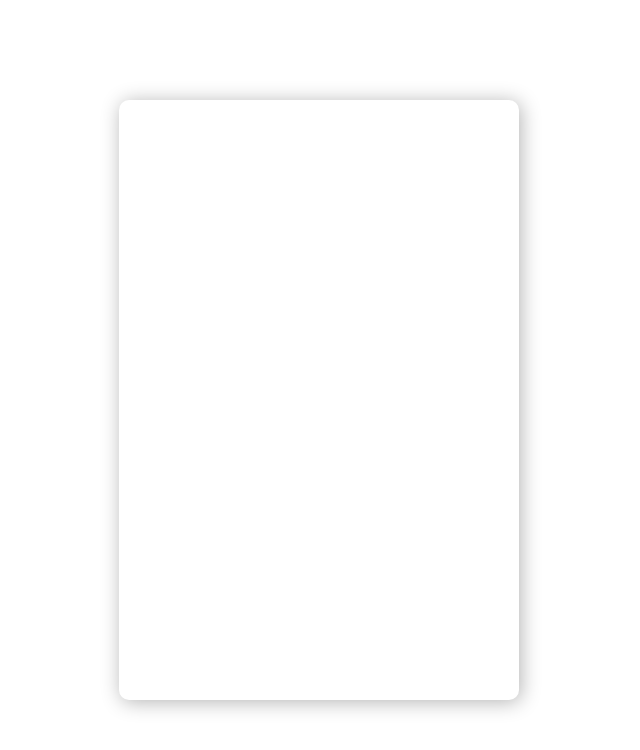
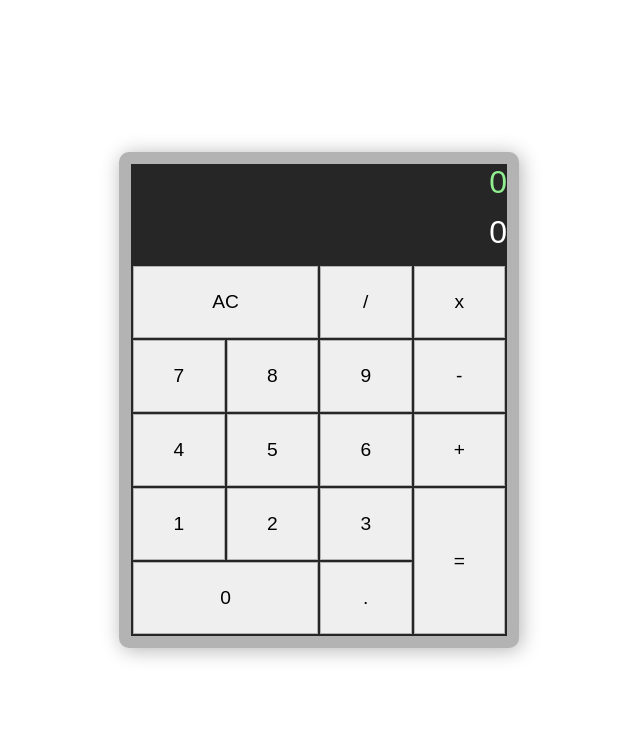
Before and after one commit to mad4thrash/js-calculator, a plain HTML site: page index.html in a window 1280 px wide. Shown: the whole page, without its empty margins (321-961 px from the left). Drawn offline with nearby package versions, Linux system fonts and the light colour scheme; a web font is replaced by a local one.

Commit message:
styles added

```diff
--- a/calc.css
+++ b/calc.css
@@ -9,10 +9,53 @@ body{
     display:grid;
     place-items:center;
     height:100svh;
+    font-family: 'orbitron', sans-serif;
 }
 #calculator{
     width: 400px;
-    height: 600px;
+    border:0.75rem solid hsl(0, 0%, 70%);
     border-radius:10px;
-    box-shadow: 2px 2px 20px hsl(0, 0%, 70%)
+    box-shadow: 2px 2px 20px hsl(0, 0%, 70%);
+    background-color: hsl(0, 0%, 15%);
 }
+.calc-head{
+  width:100%;
+  height: calc(2.5rem + 10px);
+  background-color: hsl(0, 0%, 15%);
+}
+#formula{
+  color:lightgreen;
+  font-size:2rem;
+  text-align:right;
+}
+#display{
+  color:white;
+  font-size:2rem;
+  text-align:right;
+}
+.button{
+  padding: 1.5rem;
+  margin:1px;
+  border:0.5px solid hsl(0, 0%, 70%);
+  font-size:1.2rem;
+}
+.button:hover{
+  background-color: hsl(0, 0%, 50%);
+  color:hsl(0, 0%, 80%);
+}
+#buttons{
+  display:grid;
+  grid-template-columns: repeat(4, 1fr);
+  grid-template-rows: repeat(5, 1fr);
+  padding:1px;
+}
+#clear{
+  grid-column: 1/3;
+}
+#zero{
+  grid-column: 1/3;
+}
+#equals{
+  grid-row: 4/6;
+  grid-column: 4/5;
+}
--- a/index.html
+++ b/index.html
@@ -7,10 +7,33 @@
         <meta name="description" content="calculator">
         <meta name="viewport" content="width=device-width, initial-scale=1">
         <link rel="stylesheet" href="calc.css">
+        <link href="https://fonts.cdnfonts.com/css/orbitron-2" rel="stylesheet">
         <script src="https://ajax.googleapis.com/ajax/libs/jquery/3.5.1/jquery.min.js"></script>
     </head>
     <body>
-        <div id="calculator"></div>
+        <div id="calculator">
+            <div id="formula" class="calc-head">0</div>
+            <div id="display" class="calc-head">0</div>
+            <div id="buttons">
+                <button id="clear" class="button">AC</button>
+                <button id="divide" class="button">/</button>
+                <button id="divide" class="button">x</button>
+                <button id="divide" class="button">7</button>
+                <button id="divide" class="button">8</button>
+                <button id="divide" class="button">9</button>
+                <button id="divide" class="button">-</button>
+                <button id="divide" class="button">4</button>
+                <button id="divide" class="button">5</button>
+                <button id="divide" class="button">6</button>
+                <button id="divide" class="button">+</button>
+                <button id="divide" class="button">1</button>
+                <button id="divide" class="button">2</button>
+                <button id="divide" class="button">3</button>
+                <button id="zero" class="button">0</button>
+                <button id="divide" class="button">.</button>
+                <button id="equals" class="button">=</button>
+            </div>
+        </div>
         <script src="calc.js"></script>
     </body>
 </html>
```
